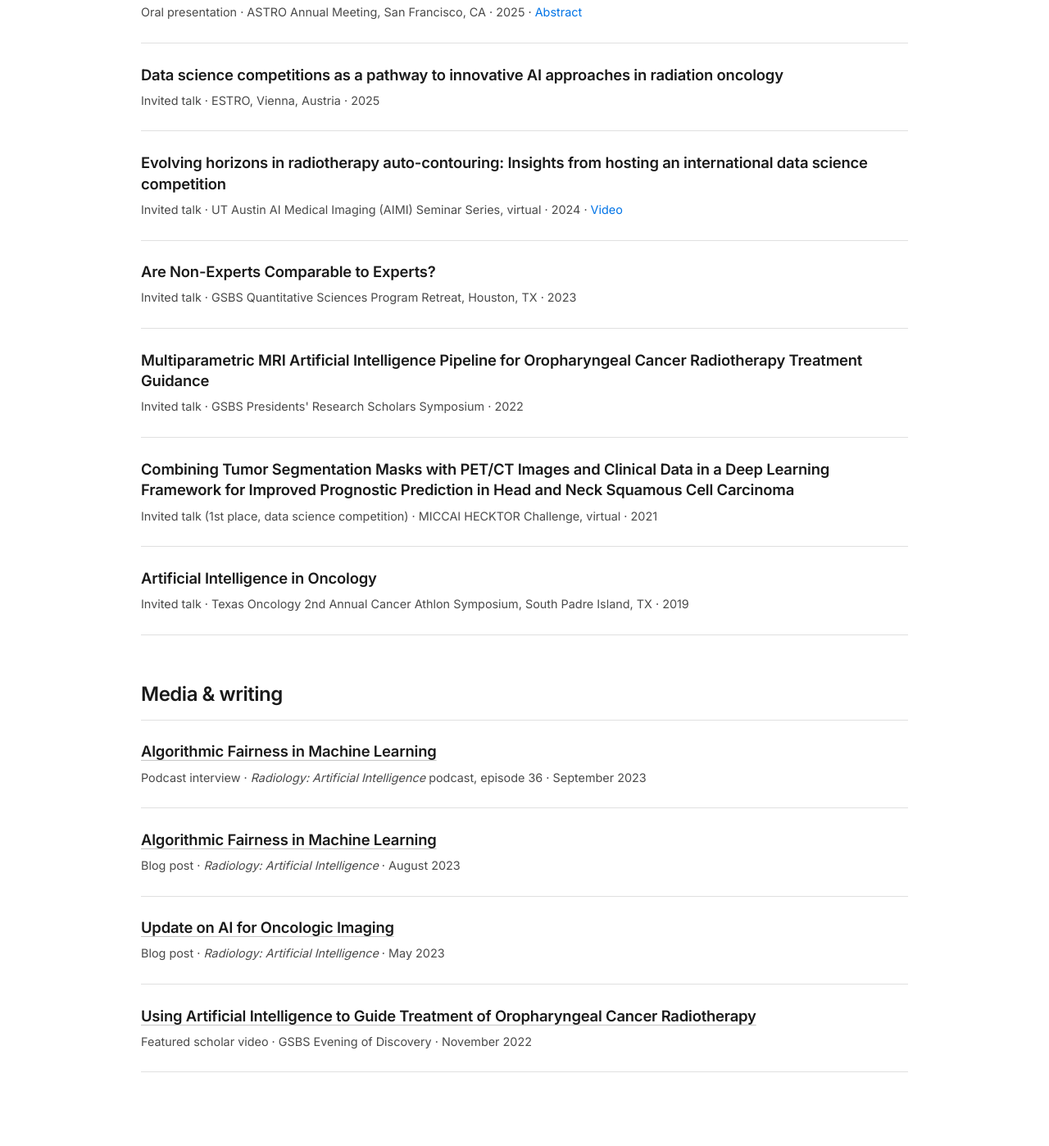
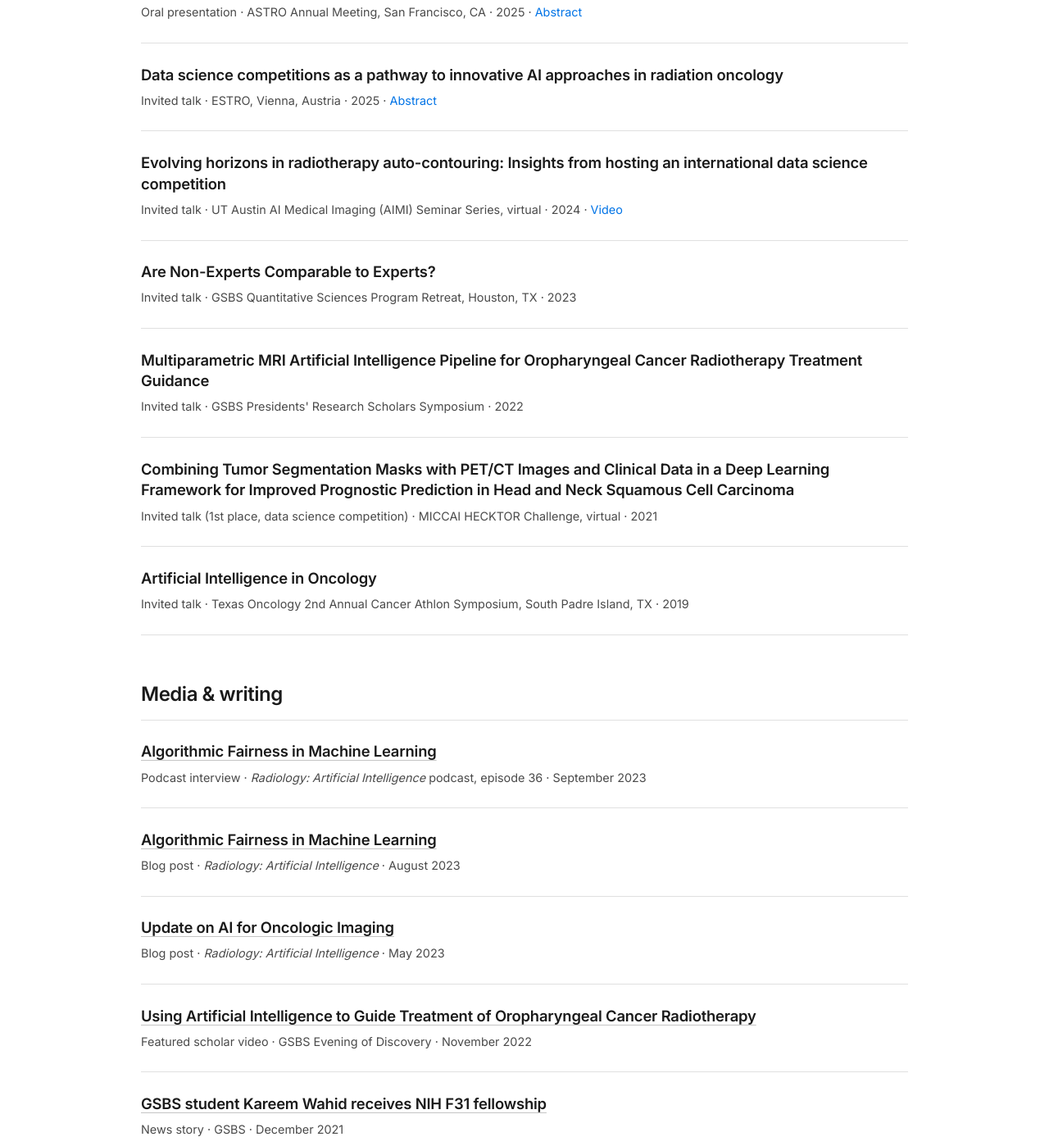
Before and after one commit to kwahid/kwahid.github.io, a plain HTML site: page research.html in a window 1280 px wide. Shown: the part 3855-5253 px from the top of the page at 82% size. Drawn offline with Linux system fonts and the light colour scheme.

Commit message:
Research page: add the ESTRO abstract link and an F31 news story; update the CV PDF
Uploaded from github_November_28_2026/claude_files.

Co-Authored-By: Claude Fable 5.2 <noreply@anthropic.com>

```diff
--- a/research.html
+++ b/research.html
@@ -182,7 +182,7 @@
             </li>
             <li class="entry">
                 <h4 class="entry-title">Data science competitions as a pathway to innovative AI approaches in radiation oncology</h4>
-                <p class="entry-meta">Invited talk &middot; ESTRO, Vienna, Austria &middot; 2025</p>
+                <p class="entry-meta">Invited talk &middot; ESTRO, Vienna, Austria &middot; 2025 &middot; <a href="https://doi.org/10.1016/S0167-8140(25)04107-6" target="_blank" rel="noopener">Abstract</a></p>
             </li>
             <li class="entry">
                 <h4 class="entry-title">Evolving horizons in radiotherapy auto-contouring: Insights from hosting an international data science competition</h4>
@@ -224,6 +224,10 @@
                 <h4 class="entry-title"><a href="https://www.youtube.com/watch?v=5gUjcUdyqKw" target="_blank" rel="noopener">Using Artificial Intelligence to Guide Treatment of Oropharyngeal Cancer Radiotherapy</a></h4>
                 <p class="entry-meta">Featured scholar video &middot; GSBS Evening of Discovery &middot; November 2022</p>
             </li>
+            <li class="entry">
+                <h4 class="entry-title"><a href="https://gsbs.uth.edu/news/story/gsbs-student-kareem-wahid-receives-nih-f31-fellowship" target="_blank" rel="noopener">GSBS student Kareem Wahid receives NIH F31 fellowship</a></h4>
+                <p class="entry-meta">News story &middot; GSBS &middot; December 2021</p>
+            </li>
         </ul>
     </main>
 
--- a/sitemap.xml
+++ b/sitemap.xml
@@ -10,7 +10,7 @@
   </url>
   <url>
     <loc>https://kareemwahid.com/research.html</loc>
-    <lastmod>2026-11-27</lastmod>
+    <lastmod>2026-11-28</lastmod>
   </url>
   <url>
     <loc>https://kareemwahid.com/cv.html</loc>
```
Also changed, not shown: 1 other file.
